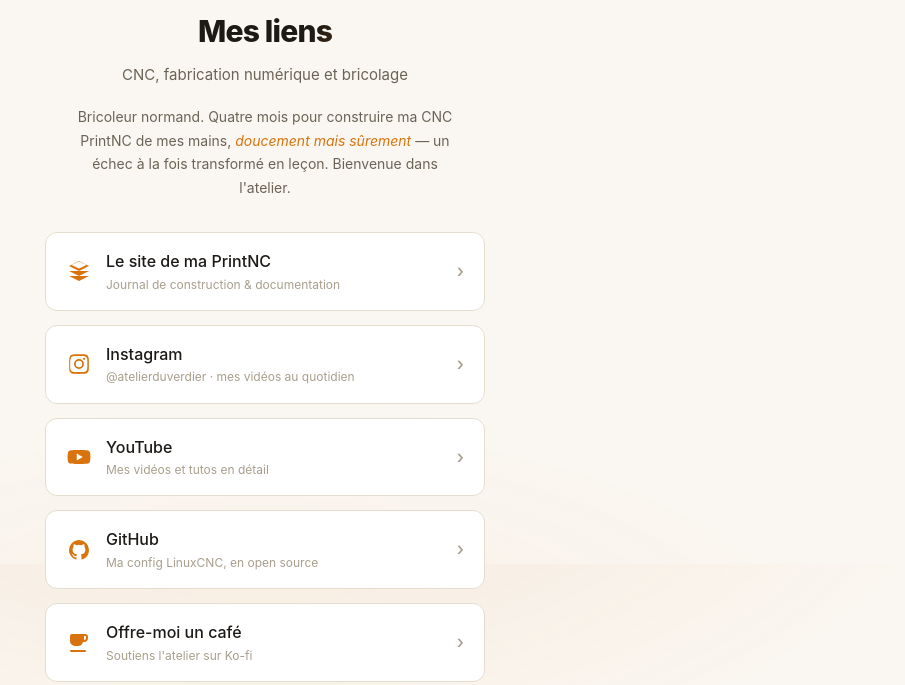
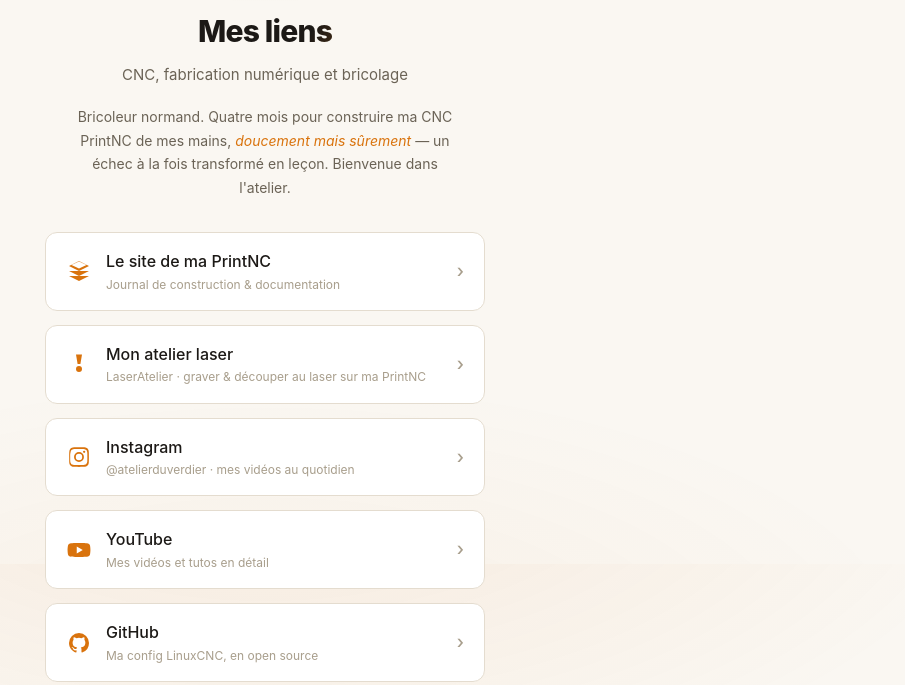
Before and after one commit to atelierduverdier/liens, a plain HTML site: page index.html in a window 1280 px wide. Shown: the part 236-921 px from the top of the page, without its empty margins (375-1280 px from the left). Drawn offline with Linux system fonts and the light colour scheme.

Commit message:
Ajoute le lien vers le site de l'atelier laser (laser.atelierduverdier.fr)

```diff
--- a/index.html
+++ b/index.html
@@ -143,6 +143,7 @@
   .link.youtube{--marque:#ff0000;}
   .link.github{--marque:#8b96a3;}
   .link.kofi{--marque:#e8821e;}
+  .link.laser{--marque:#ff3b30;}
   .link:hover .ico{color:var(--marque, var(--orange));}
   .link .ico{
     width:26px;
@@ -226,6 +227,14 @@
           <svg viewBox="0 0 24 24"><path d="M12 2 2 7l10 5 10-5-10-5zm0 7.5L4.5 6 12 2.5 19.5 6 12 9.5zM2 17l10 5 10-5M2 12l10 5 10-5"/></svg>
         </span>
         <span class="txt">Le site de ma PrintNC<span class="sub">Journal de construction & documentation</span></span>
+        <span class="arrow">&rsaquo;</span>
+      </a>
+
+      <a class="link laser" href="https://laser.atelierduverdier.fr/" target="_blank" rel="noopener">
+        <span class="ico">
+          <svg viewBox="0 0 24 24"><path d="M9 2.5h6l-1.6 9.5h-2.8L9 2.5zm3 11.5a3 3 0 1 0 0 6 3 3 0 0 0 0-6z"/></svg>
+        </span>
+        <span class="txt">Mon atelier laser<span class="sub">LaserAtelier &middot; graver & découper au laser sur ma PrintNC</span></span>
         <span class="arrow">&rsaquo;</span>
       </a>
 
```
